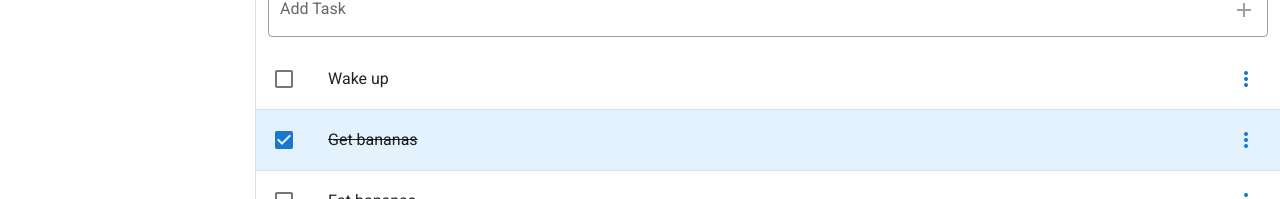
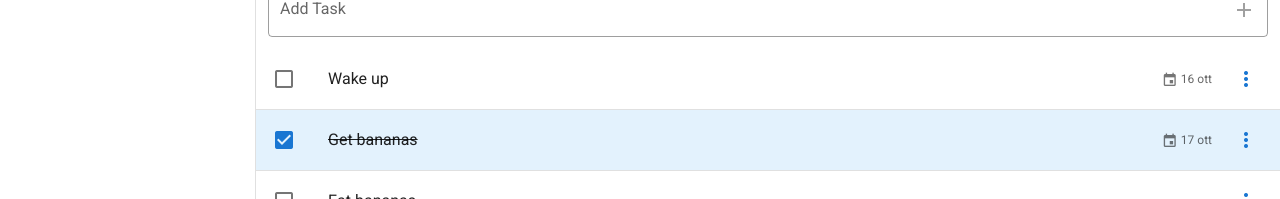
Before and after one commit to massimilianoporzio/vuetify-todo, a Vue app: page / in a window 1280 px wide. Shown: the part 159-358 px from the top of the page. Built offline with nearby package versions, Linux system fonts and the light colour scheme.

Commit message:
Sezione 11 OK con date e picker in italiano

```diff
--- a/package.json
+++ b/package.json
@@ -8,6 +8,7 @@
   },
   "dependencies": {
     "core-js": "^3.6.5",
+    "date-fns": "^2.23.0",
     "vue": "^2.6.11",
     "vue-router": "^3.2.0",
     "vuetify": "^2.4.0",
--- /dev/null
+++ b/src/components/Todo/Dialogs/DialogDueDate.vue
@@ -0,0 +1,71 @@
+<template>
+  <v-dialog
+      ref="dialog"
+      :value="true"
+      :return-value.sync="date"
+      persistent
+      width="290px"
+  >
+
+
+    <v-date-picker
+        v-model="date"
+        scrollable
+        locale="it"
+        first-day-of-week="1"
+    >
+      <v-spacer></v-spacer>
+      <v-btn
+          text
+          color="primary"
+          @click="$emit('close')"
+      >
+        Cancel
+      </v-btn>
+      <v-btn
+          text
+          color="primary"
+          @click="saveTask"
+      >
+        OK
+      </v-btn>
+    </v-date-picker>
+  </v-dialog>
+</template>
+
+<script>
+export default {
+  name: "DialogDueDate",
+  data () {
+    return {
+      date: null
+    }
+  },
+  mounted() {
+    if(this.task.dueDate){
+      this.date = this.task.dueDate
+    }
+  },
+  props: {
+    task: {
+      type: Object,
+      required: true
+    }
+  },
+  methods: {
+    saveTask(){
+      let payload = {
+        id : this.task.id,
+        dueDate : this.date
+      }
+      //DISPATCH ACTION
+      this.$store.dispatch('updateTaskDueDate',payload)
+      this.$emit('close')
+    }
+  }
+}
+</script>
+
+<style scoped>
+
+</style>
--- a/src/components/Todo/Task.vue
+++ b/src/components/Todo/Task.vue
@@ -14,6 +14,16 @@
 
         </v-list-item-content>
 
+        <v-list-item-action v-if="task.dueDate">
+          <v-list-item-action-text>
+            <v-icon small>
+              mdi-calendar
+            </v-icon>
+            {{ task.dueDate | niceDate }}
+          </v-list-item-action-text>
+        </v-list-item-action>
+
+
         <v-list-item-action>
 <!--          <v-btn icon @click.stop="dialogs.delete = true">-->
 <!--            <v-icon color="primary lighten-1">mdi-delete</v-icon>-->
@@ -28,8 +38,15 @@
 </template>
 
 <script>
+import { format } from 'date-fns'
+import { it } from 'date-fns/locale'
 export default {
   name: "Task",
+  filters: {
+    niceDate(value){
+     return format(new Date(value), 'd MMM', {locale: it})
+    }
+  },
   props: {
     task: {
       type: Object,
--- a/src/components/Todo/TaskMenu.vue
+++ b/src/components/Todo/TaskMenu.vue
@@ -31,7 +31,7 @@
     </v-menu>
     <edit-dialog v-if="dialogs.edit" :task="task" @close="dialogs.edit=false"/>
     <delete-dialog v-if="dialogs.delete" :task="task" @close="dialogs.delete=false"/>
-
+    <due-date-dialog v-if="dialogs.dueDate" :task="task" @close="dialogs.dueDate=false"/>
   </div>
 
 </template>
@@ -41,7 +41,8 @@ export default {
   name: "TaskMenu",
   components: {
     'delete-dialog' : require('@/components/Todo/Dialogs/DialogDelete').default,
-    'edit-dialog' : require('@/components/Todo/Dialogs/DialogEdit').default
+    'edit-dialog' : require('@/components/Todo/Dialogs/DialogEdit').default,
+    'due-date-dialog' : require('@/components/Todo/Dialogs/DialogDueDate').default
   },
   props: {
     task: {
@@ -52,7 +53,8 @@ export default {
   data: () => ({
     dialogs: {
       edit: false,
-      delete : false
+      delete : false,
+      dueDate: false
     },
     items: [
       {
@@ -66,7 +68,7 @@ export default {
         title: 'Due date',
         icon: 'mdi-calendar',
         click() {
-          console.log('due date')
+         this.dialogs.dueDate = true
         }
       },
       {
--- a/src/store/index.js
+++ b/src/store/index.js
@@ -13,21 +13,25 @@ export default new Vuex.Store({
       {
         id: 1,
         title: 'Wake up',
-        done: false
+        done: false,
+        dueDate: '2021-10-16'
       },
       {
         id: 2,
         title: 'Get bananas',
-        done: true
+        done: true,
+        dueDate: '2021-10-17'
       },
       {
         id: 3,
         title: 'Eat bananas',
-        done: false
+        done: false,
+        dueDate: null
       }
     ],
   },
   mutations: {
+
     hideSnackBar(state){
       state.snackbar.show = false
     },
@@ -45,13 +49,18 @@ export default new Vuex.Store({
       }, timeout)
 
     },
+    setTaskDueDate(state,payload) {
+      let task = state.tasks.filter(t => t.id === payload.id)[0] // ritorna un array prendo il primo
+      task.dueDate = payload.dueDate
+    },
     addTask(state, newTaskTitle) {
       if(newTaskTitle !== '')
       {
         let newTask = {
           id: Date.now(),
           title: newTaskTitle,
-          done: false
+          done: false,
+          dueDate: null
         }
         state.tasks.push(newTask)
         // this.newTaskTitle = '' //clearing
@@ -89,6 +98,10 @@ export default new Vuex.Store({
     updateTaskTitle({commit},payload){
       commit('updateTaskTitle',payload)
       commit('showSnackBar','Task updated!')
+    },
+    updateTaskDueDate({commit},payload){
+      commit('setTaskDueDate',payload)
+      commit('showSnackBar','Due Date updated!')
     }
   },
   getters: {
```
Also changed, not shown: 1 other file (tests, documents, lock files or other folders).
